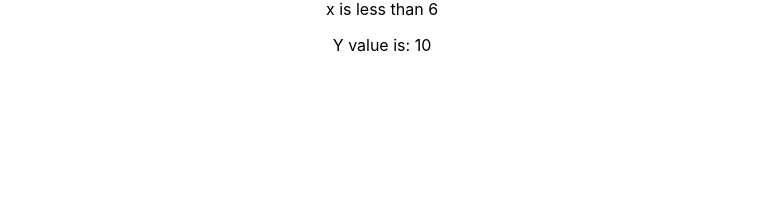
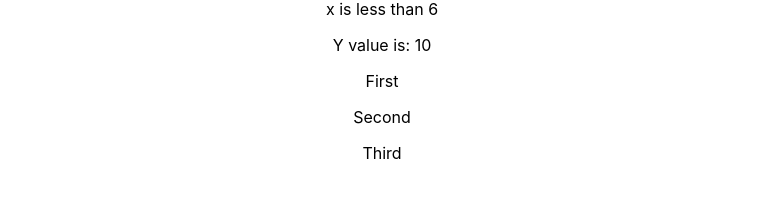
Before and after one commit to Miqueias92/curso-react, a React (Create React App) app in the folder todo-project/: page / in a window 1280 px wide. Shown: the part 2095-2292 px from the top of the page, without its empty margins (258-1021 px from the left). Built offline with nearby package versions, Linux system fonts and the light colour scheme.

Commit message:
Using React fragment

```diff
--- a/todo-project/src/App.js
+++ b/todo-project/src/App.js
@@ -6,6 +6,7 @@ import Images from './components/Images';
 import Hooks from './components/Hooks';
 import List from './components/List';
 import RenderCond from './components/RenderCond';
+import Fragment from './components/Fragment';
 
 function App() {
   return (
@@ -17,6 +18,7 @@ function App() {
       <Hooks/>
       <List/>
       <RenderCond x={2} y={10}/>
+      <Fragment/>
     </div>
   );
 }
--- /dev/null
+++ b/todo-project/src/components/Fragment.js
@@ -0,0 +1,11 @@
+const Fragment = () => {
+    return (
+        <>
+            <p>First</p>
+            <p>Second</p>
+            <p>Third</p>
+        </>
+    );
+}
+
+export default Fragment;
```
